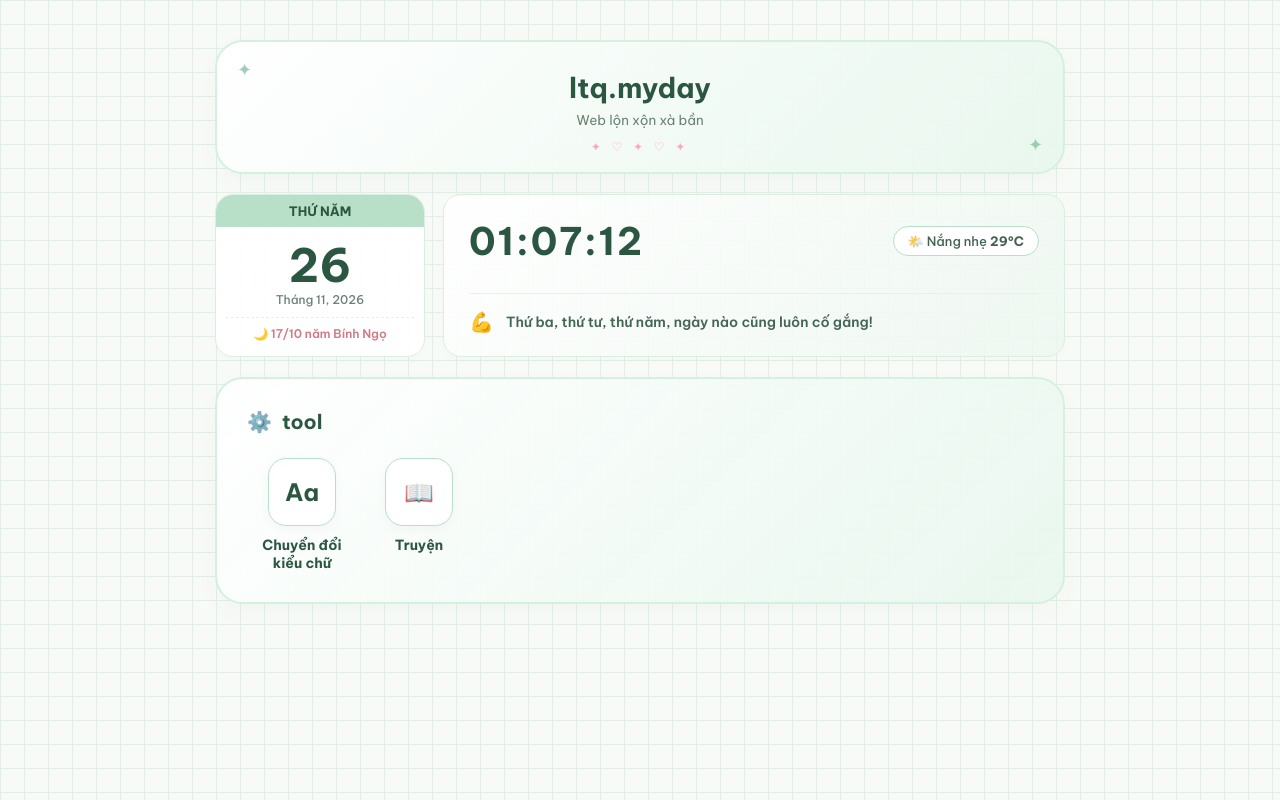
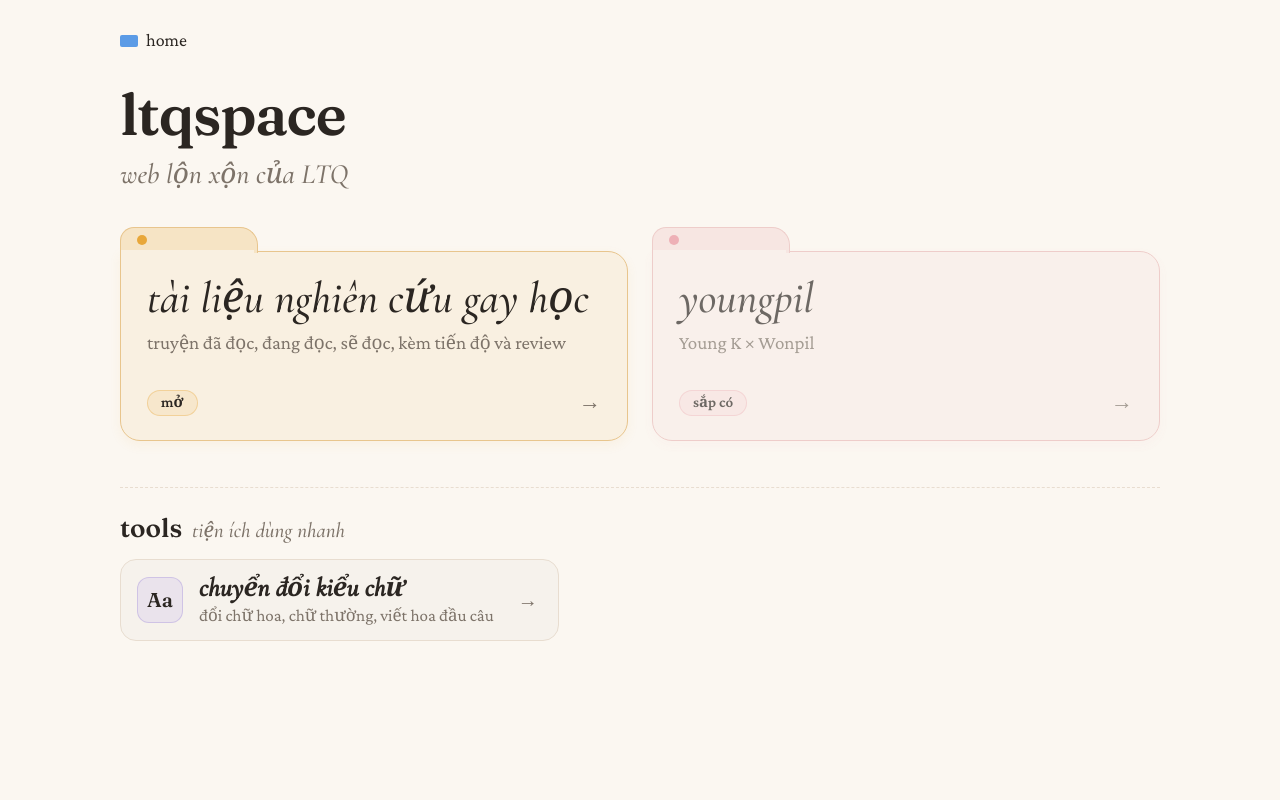
Before and after one commit to beforethestars/ltqspace, a plain HTML site: page index.html in a window 1280 px wide. Drawn offline with nearby package versions, Linux system fonts and the light colour scheme.

Commit message:
Update index.html

```diff
--- a/index.html
+++ b/index.html
@@ -1,108 +1,219 @@
 <!DOCTYPE html>
 <html lang="vi">
 <head>
-    <meta charset="UTF-8"><title>ltq.myday</title>
-    <link href="https://fonts.googleapis.com/css2?family=Be+Vietnam+Pro:wght@400;500;600;700&display=swap" rel="stylesheet">
-    <style>
-        * { box-sizing: border-box; margin: 0; padding: 0; font-family: 'Be Vietnam Pro', sans-serif; }
-        body { background-color: #f8faf7; background-image: linear-gradient(#e2eee6 1px, transparent 1px), linear-gradient(90deg, #e2eee6 1px, transparent 1px); background-size: 24px 24px; padding: 40px 20px; display: flex; justify-content: center; min-height: 100vh; }
-        .container { width: 100%; max-width: 850px; display: flex; flex-direction: column; gap: 20px; }
-        .banner { position: relative; background: linear-gradient(135deg, rgba(255,255,255,0.98), rgba(232,247,238,0.95)); border: 2.5px solid #d6f0e0; border-radius: 28px; padding: 28px 20px 18px; text-align: center; box-shadow: 0 8px 24px rgba(43,87,66,0.03); }
-        .banner h1 { color: #2b5742; font-size: 28px; font-weight: 700; margin-bottom: 6px; }
-        .banner p { color: #6b8275; font-size: 13.5px; }
-        .banner-icons { margin-top: 10px; color: #fca8ba; font-size: 12px; letter-spacing: 4px; }
-        .dec-l, .dec-r { position: absolute; color: #88c4a0; font-size: 18px; opacity: 0.8; }
-        .dec-l { top: 16px; left: 20px; } .dec-r { bottom: 16px; right: 20px; }
-        .time-widget { display: grid; grid-template-columns: 210px 1fr; gap: 18px; }
-        .calendar-card { background: rgba(255, 255, 255, 0.95); border: 1px solid #dbeee2; border-radius: 18px; overflow: hidden; text-align: center; display: flex; flex-direction: column; box-shadow: 0 4px 12px rgba(0,0,0,0.015); }
-        .calendar-header { background: #b8dfc8; color: #2b5742; font-size: 13px; font-weight: 700; padding: 8px 0; text-transform: uppercase; }
-        .calendar-body { padding: 15px 10px; flex-grow: 1; display: flex; flex-direction: column; justify-content: center; }
-        .solar-day { font-size: 46px; font-weight: 700; color: #2b5742; line-height: 1; }
-        .solar-month-year { font-size: 12px; color: #6b8275; margin-top: 4px; font-weight: 500; }
-        .lunar-box { margin-top: 10px; padding-top: 8px; border-top: 1px dashed #e4f2e9; font-size: 12px; color: #d17b88; font-weight: 600; }
-        .clock-weather-card { background: linear-gradient(135deg, rgba(255,255,255,0.95), rgba(237,247,240,0.85)); border: 1px solid #dbeee2; border-radius: 18px; padding: 22px 25px; display: flex; flex-direction: column; justify-content: space-between; box-shadow: 0 4px 12px rgba(0,0,0,0.015); }
-        .clock-top { display: flex; justify-content: space-between; align-items: center; }
-        .live-clock { font-size: 38px; font-weight: 700; color: #2b5742; letter-spacing: 2px; }
-        .weather-pill { background: #fff; border: 1px solid #b8dfc8; padding: 6px 14px; border-radius: 20px; font-size: 13px; color: #436352; font-weight: 500; }
-        .greeting-section { display: flex; align-items: center; gap: 12px; color: #456654; font-size: 14px; font-weight: 600; margin-top: 15px; padding-top: 15px; border-top: 1px solid #e4f2e9; }
-        .tools-section { background: linear-gradient(135deg, rgba(255,255,255,0.98), rgba(232,247,238,0.95)); border: 2.5px solid #d6f0e0; border-radius: 28px; padding: 30px; min-height: 220px; box-shadow: 0 8px 24px rgba(43,87,66,0.03); }
-        .tools-title { display: flex; align-items: center; gap: 10px; font-size: 20px; font-weight: 700; color: #2b5742; margin-bottom: 24px; }
+<meta charset="utf-8">
+<meta name="viewport" content="width=device-width, initial-scale=1, viewport-fit=cover">
+<title>ltqspace</title>
+<link rel="stylesheet" href="https://fonts.googleapis.com/css2?family=Fraunces:opsz,wght@9..144,500;9..144,600&family=Crimson+Pro:wght@400;600;700&family=Cormorant+Garamond:ital,wght@1,400;1,500&display=swap">
+<style>
+:root{--bg:#fbf7f1;--fg:#2b2622;--mute:#7d7369;--soft:#e8ddd0;--btn:#2b2622;--btnfg:#fff7ee;box-sizing:border-box;padding-top:env(safe-area-inset-top,0px);padding-bottom:env(safe-area-inset-bottom,0px)}
+@media (prefers-color-scheme:dark){:root:not([data-theme="light"]){--bg:#141414;--fg:#f1f1f1;--mute:#a09a93;--soft:#333;--btn:#f1f1f1;--btnfg:#141414}}
+:root[data-theme="dark"]{--bg:#141414;--fg:#f1f1f1;--mute:#a09a93;--soft:#333;--btn:#f1f1f1;--btnfg:#141414}
+*{box-sizing:border-box}
+html,body{margin:0}
+body{background:var(--bg);color:var(--fg);font:21px/1.4 "Crimson Pro",Georgia,serif;font-variant-numeric:lining-nums}
+.wrap{max-width:1120px;margin:0 auto;padding:28px 40px 60px}
+.crumb{display:flex;gap:8px;align-items:center;font-size:18px}
+.crumb i{width:18px;height:12px;background:#5b9be6;border-radius:2px;display:inline-block}
+.crumb span{color:var(--mute)}
+h1{font:600 58px/1.1 Fraunces,Georgia,serif;letter-spacing:-.02em;margin:30px 0 6px}
+.sub{font:italic 500 28px "Cormorant Garamond",Georgia,serif;color:var(--mute);margin:0 0 36px}
 
-        /* Thêm class tools-grid để xếp các nút nằm cạnh nhau và tự xuống dòng khi nhiều nút */
-        .tools-grid { display: flex; flex-wrap: wrap; gap: 28px; align-items: flex-start; }
+/* Lưới chứa các thư mục ở trên */
+.grid{display:grid;grid-template-columns:1fr 1fr;gap:34px 24px}
 
-        .tool-bare-item { display: inline-flex; flex-direction: column; align-items: center; text-decoration: none; cursor: pointer; transition: transform 0.2s; max-width: 110px; text-align: center; }
-        .tool-bare-item:hover { transform: translateY(-3px); }
-        .tool-icon-box { width: 68px; height: 68px; background: #fff; border: 1.5px solid #b8dfc8; border-radius: 18px; display: flex; align-items: center; justify-content: center; font-size: 24px; font-weight: 700; color: #2b5742; margin-bottom: 10px; box-shadow: 0 4px 12px rgba(0,0,0,0.03); }
-        .tool-name { font-size: 14px; font-weight: 700; color: #2b5742; line-height: 1.3; }
-    </style>
+a.tile{
+  position:relative;
+  display:flex;
+  flex-direction:column;
+  gap:8px;
+  min-height:190px;
+  margin-top:24px;
+  padding:22px 26px 22px;
+  border:1.5px solid color-mix(in srgb,var(--c) 45%,var(--soft));
+  border-radius:0 20px 20px 20px;
+  background:color-mix(in srgb,var(--c) 9%,var(--bg));
+  color:inherit;
+  text-decoration:none;
+  box-shadow:0 4px 12px color-mix(in srgb,var(--c) 8%,transparent);
+  transition:transform .2s cubic-bezier(.22,1,.36,1),box-shadow .2s ease,background .2s ease;
+}
+a.tile::before{
+  content:"";
+  position:absolute;
+  top:-25px;
+  left:-1.5px;
+  width:136px;
+  height:25px;
+  background:color-mix(in srgb,var(--c) 24%,var(--bg));
+  border:1.5px solid color-mix(in srgb,var(--c) 45%,var(--soft));
+  border-bottom:none;
+  border-radius:14px 18px 0 0;
+  transition:background .2s ease;
+}
+a.tile::after{
+  content:"";
+  position:absolute;
+  top:-2px;
+  left:0;
+  width:133px;
+  height:4px;
+  background:color-mix(in srgb,var(--c) 9%,var(--bg));
+  transition:background .2s ease;
+}
+a.tile:hover{
+  transform:translateY(-5px);
+  background:color-mix(in srgb,var(--c) 14%,var(--bg));
+  box-shadow:0 12px 24px color-mix(in srgb,var(--c) 18%,rgba(0,0,0,.08));
+}
+a.tile:hover::after{
+  background:color-mix(in srgb,var(--c) 14%,var(--bg));
+}
+a.tile:focus-visible{outline:2px solid var(--fg);outline-offset:4px}
+
+.dot{width:10px;height:10px;border-radius:50%;background:var(--c);position:absolute;top:-17px;left:16px;z-index:1}
+.tile h2{font:italic 500 44px/1.1 "Cormorant Garamond",Georgia,serif;margin:0}
+.tile p{margin:0;color:var(--mute);font-size:19px}
+.foot{margin-top:auto;padding-top:10px;display:flex;align-items:center;justify-content:space-between;gap:10px}
+.chip{display:inline-flex;align-items:center;height:26px;padding:0 13px;border-radius:99px;background:color-mix(in srgb,var(--c) 20%,var(--bg));border:1px solid color-mix(in srgb,var(--c) 35%,transparent);font:600 15px/1 "Crimson Pro",Georgia,serif}
+.go{font-size:22px;color:var(--mute);transition:transform .15s}
+a.tile:hover .go{transform:translateX(4px);color:var(--fg)}
+a.tile.soon{opacity:.68}
+
+/* Phần chuyển đổi kiểu chữ ở dưới (kiểu phiếu tiện ích gọn nhẹ, không dùng hình thư mục) */
+.tools-sec{
+  margin-top:46px;
+  padding-top:26px;
+  border-top:1px dashed var(--soft);
+}
+.tools-head{
+  display:flex;
+  align-items:baseline;
+  gap:10px;
+  margin-bottom:16px;
+}
+.tools-head h3{
+  font:600 26px/1.1 Fraunces,Georgia,serif;
+  margin:0;
+}
+.tools-head span{
+  font:italic 500 21px "Cormorant Garamond",Georgia,serif;
+  color:var(--mute);
+}
+.tools-row{
+  display:flex;
+  flex-wrap:wrap;
+  gap:14px;
+}
+a.tool-slip{
+  display:inline-flex;
+  align-items:center;
+  gap:16px;
+  padding:14px 20px 14px 16px;
+  border:1.5px solid var(--soft);
+  border-radius:16px;
+  background:color-mix(in srgb,var(--fg) 2.5%,var(--bg));
+  color:inherit;
+  text-decoration:none;
+  transition:transform .18s ease,border-color .18s ease,background .18s ease,box-shadow .18s ease;
+}
+a.tool-slip:hover{
+  transform:translateY(-3px);
+  border-color:#9b87d6;
+  background:color-mix(in srgb,#9b87d6 7%,var(--bg));
+  box-shadow:0 8px 18px rgba(70,45,20,.08);
+}
+a.tool-slip:focus-visible{outline:2px solid var(--fg);outline-offset:3px}
+.tool-icon{
+  width:46px;
+  height:46px;
+  border-radius:12px;
+  background:color-mix(in srgb,#9b87d6 18%,var(--bg));
+  border:1px solid color-mix(in srgb,#9b87d6 35%,transparent);
+  display:grid;
+  place-items:center;
+  font:600 20px/1 Fraunces,Georgia,serif;
+  flex-shrink:0;
+}
+.tool-info{
+  display:flex;
+  flex-direction:column;
+  gap:2px;
+}
+.tool-name{
+  font:italic 600 26px/1.1 "Cormorant Garamond",Georgia,serif;
+}
+.tool-note{
+  font-size:17px;
+  color:var(--mute);
+  line-height:1.25;
+}
+.tool-arrow{
+  margin-left:8px;
+  font-size:20px;
+  color:var(--mute);
+  transition:transform .15s,color .15s;
+}
+a.tool-slip:hover .tool-arrow{
+  transform:translateX(4px);
+  color:var(--fg);
+}
+
+@media (max-width:640px){
+  .wrap{padding:20px 18px}
+  body{font-size:19px}
+  h1{font-size:44px}
+  .grid{grid-template-columns:1fr;gap:24px}
+  .tile h2{font-size:38px}
+  a.tile{min-height:155px}
+  a.tile::before{width:116px}
+  a.tile::after{width:113px}
+  a.tool-slip{width:100%}
+  .tool-arrow{margin-left:auto}
+}
+</style>
 </head>
 <body>
-<div class="container">
-    <div class="banner">
-        <div class="dec-l">✦</div><div class="dec-r">✦</div>
-        <h1>ltq.myday</h1><p>Web lộn xộn xà bần</p>
-        <div class="banner-icons">✦ ♡ ✦ ♡ ✦</div>
+<div class="wrap">
+  <div class="crumb"><i></i>home</div>
+  <h1>ltqspace</h1>
+  <p class="sub">web lộn xộn của LTQ</p>
+
+  <div class="grid">
+    <a class="tile" href="my_archive.html" style="--c:#e8a73a">
+      <span class="dot"></span><h2>tài liệu nghiên cứu gay học</h2>
+      <p>truyện đã đọc, đang đọc, sẽ đọc, kèm tiến độ và review</p>
+      <div class="foot"><span class="chip" id="nb">mở</span><span class="go">→</span></div>
+    </a>
+    <a class="tile soon" href="#" data-soon style="--c:#e8909b">
+      <span class="dot"></span><h2>youngpil</h2>
+      <p>Young K × Wonpil</p>
+      <div class="foot"><span class="chip">sắp có</span><span class="go">→</span></div>
+    </a>
+  </div>
+
+  <!-- Phần chuyển đổi kiểu chữ gọn nhẹ ở dưới -->
+  <div class="tools-sec">
+    <div class="tools-head">
+      <h3>tools</h3>
+      <span>tiện ích dùng nhanh</span>
     </div>
-    <div class="time-widget">
-        <div class="calendar-card">
-            <div class="calendar-header" id="dayOfWeek">Thứ Hai</div>
-            <div class="calendar-body">
-                <div class="solar-day" id="solarDay">--</div>
-                <div class="solar-month-year" id="solarMonthYear">--</div>
-                <div class="lunar-box" id="lunarDate">🌙 --</div>
-            </div>
-        </div>
-        <div class="clock-weather-card">
-            <div class="clock-top">
-                <div class="live-clock" id="clockVal">00:00:00</div>
-                <div class="weather-pill" id="weatherVal">🌤️ Nắng nhẹ <b>29°C</b></div>
-            </div>
-            <div class="greeting-section"><span id="greetIcon" style="font-size:20px;">🌱</span><span id="greetingText">...</span></div>
-        </div>
+    <div class="tools-row">
+      <a class="tool-slip" href="change-case.html">
+        <span class="tool-icon">Aa</span>
+        <span class="tool-info">
+          <span class="tool-name">chuyển đổi kiểu chữ</span>
+          <span class="tool-note">đổi chữ hoa, chữ thường, viết hoa đầu câu</span>
+        </span>
+        <span class="tool-arrow">→</span>
+      </a>
     </div>
-    <div class="tools-section">
-        <div class="tools-title"><span>⚙️</span> tool</div>
-        <div class="tools-grid">
-            <a href="change-case.html" class="tool-bare-item">
-                <div class="tool-icon-box">Aa</div>
-                <div class="tool-name">Chuyển đổi kiểu chữ</div>
-            </a>
-            <a href="truyen.html" class="tool-bare-item">
-                <div class="tool-icon-box">📖</div>
-                <div class="tool-name">Truyện</div>
-            </a>
-        </div>
-    </div>
+  </div>
 </div>
+
 <script>
-    function getLunarDate(d, m, y) {
-        var can = ["Giáp","Ất","Bính","Đinh","Mậu","Kỷ","Canh","Tân","Nhâm","Quý"], chi = ["Tý","Sửu","Dần","Mão","Thìn","Tỵ","Ngọ","Mùi","Thân","Dậu","Tuất","Hợi"];
-        var lunarD = 18 + Math.round((new Date(y, m - 1, d) - new Date(2026, 8, 28)) / 86400000), lunarM = 8;
-        while (lunarD > 30) { lunarD -= 30; lunarM++; } while (lunarD < 1) { lunarD += 30; lunarM--; }
-        return "🌙 " + lunarD + "/" + lunarM + " năm " + can[(y - 4) % 10] + " " + chi[(y - 4) % 12];
-    }
-    function updateClock() {
-        var now = new Date(), days = ["Chủ Nhật", "Thứ Hai", "Thứ Ba", "Thứ Tư", "Thứ Năm", "Thứ Sáu", "Thứ Bảy"], idx = now.getDay();
-        var d = now.getDate(), m = now.getMonth() + 1, y = now.getFullYear();
-        document.getElementById('dayOfWeek').innerText = days[idx];
-        document.getElementById('solarDay').innerText = String(d).padStart(2, '0');
-        document.getElementById('solarMonthYear').innerText = "Tháng " + String(m).padStart(2, '0') + ", " + y;
-        document.getElementById('lunarDate').innerText = getLunarDate(d, m, y);
-        document.getElementById('clockVal').innerText = String(now.getHours()).padStart(2, '0') + ":" + String(now.getMinutes()).padStart(2, '0') + ":" + String(now.getSeconds()).padStart(2, '0');
-        var msgs = ["Chủ nhật cả nhà đều vui, vì bé ngoan suốt tuần!", "Thứ hai là ngày đầu tuần, bé hứa cố gắng chăm ngoan!", "Thứ ba, thứ tư, thứ năm, ngày nào cũng luôn cố gắng!", "Thứ ba, thứ tư, thứ năm, ngày nào cũng luôn cố gắng!", "Thứ ba, thứ tư, thứ năm, ngày nào cũng luôn cố gắng!", "Thứ sáu rồi đến thứ bảy, cô cho bé phiếu \"Bé Ngoan\"!", "Thứ sáu rồi đến thứ bảy, cô cho bé phiếu \"Bé Ngoan\"!"];
-        var icons = ["🎉", "🌱", "💪", "💪", "💪", "💮", "💮"];
-        document.getElementById('greetIcon').innerText = icons[idx]; document.getElementById('greetingText').innerText = msgs[idx];
-    }
-    setInterval(updateClock, 1000); updateClock();
-    function fetchWeather(lat, lon) {
-        fetch("https://api.open-meteo.com/v1/forecast?latitude=" + lat + "&longitude=" + lon + "&current_weather=true")
-            .then(function(r) { return r.json(); }).then(function(d) {
-                var c = d.current_weather.weathercode, desc = c === 0 ? "☀️ Nắng quang" : c <= 3 ? "⛅ Có mây" : "🌤️ Thời tiết đẹp";
-                document.getElementById('weatherVal').innerHTML = desc + " <b>" + Math.round(d.current_weather.temperature) + "°C</b>";
-            }).catch(function() { document.getElementById('weatherVal').innerHTML = "🌤️ Nắng nhẹ <b>29°C</b>"; });
-    }
-    if (navigator.geolocation) { navigator.geolocation.getCurrentPosition(function(p) { fetchWeather(p.coords.latitude, p.coords.longitude); }, function() { fetchWeather(16.4637, 107.5909); }); }
+document.querySelectorAll("[data-soon]").forEach(a=>a.addEventListener("click",e=>e.preventDefault()));
+try{const b=JSON.parse(localStorage.getItem("archive_v1"));if(Array.isArray(b))document.getElementById("nb").textContent=b.length+" truyện"}catch(e){}
 </script>
 </body>
 </html>
```
